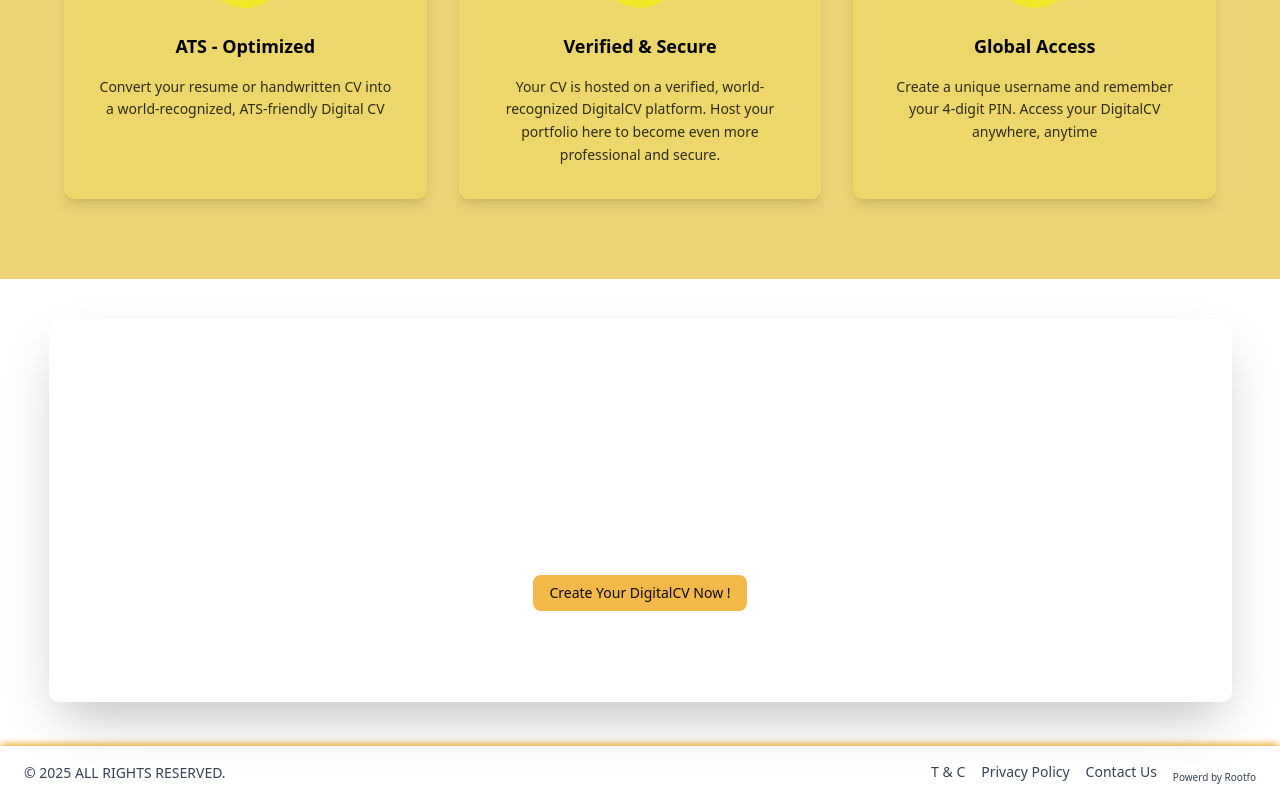
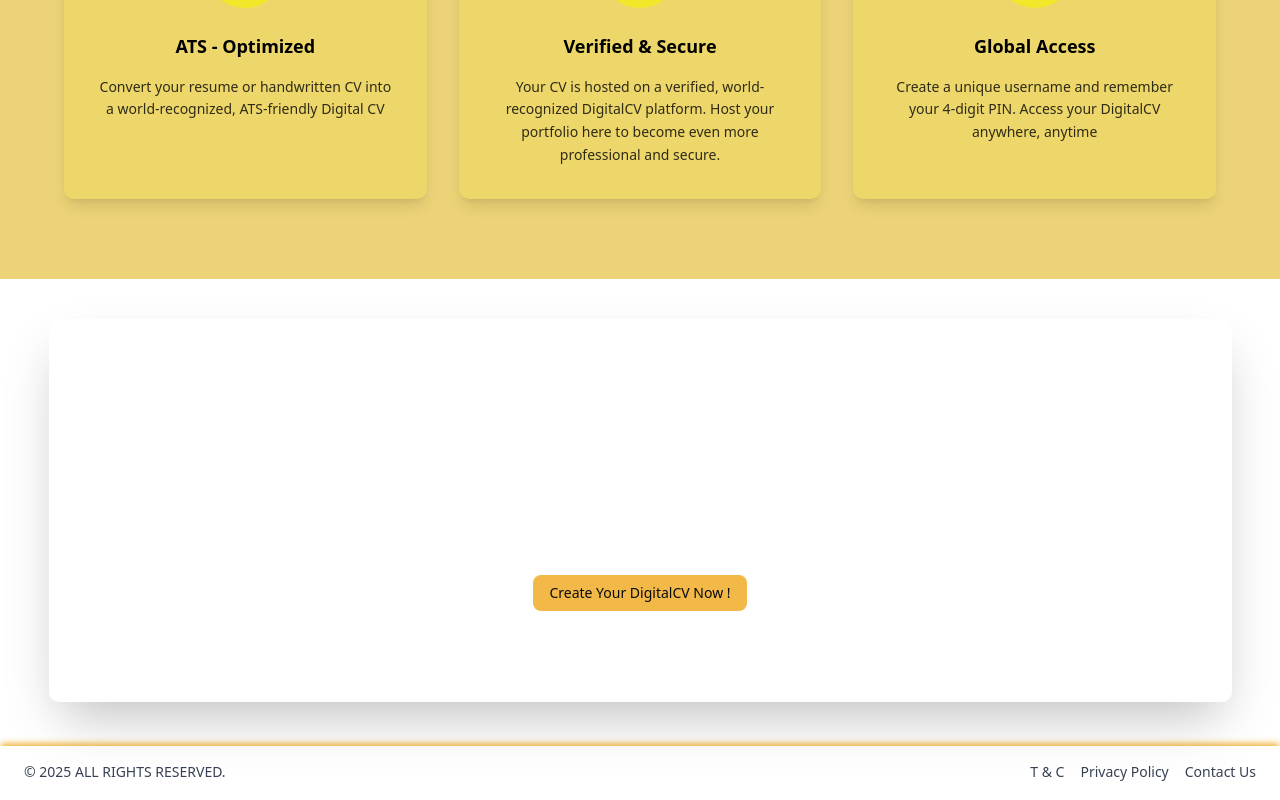
Before and after one commit to YasithaRenuk/DigitalCV, a Next.js app: page / in a window 1280 px wide. Shown: the part 846-1646 px from the top of the page. Built offline with nearby package versions, Linux system fonts and the light colour scheme; no server answers.

Commit message:
Update Footer.tsx

```diff
--- a/src/app/components/Layout/Footer.tsx
+++ b/src/app/components/Layout/Footer.tsx
@@ -20,13 +20,13 @@
           >
             Contact Us
           </a>
-          <span className="text-[10px] mt-2 hidden md:block">
+          {/* <span className="text-[10px] mt-2 hidden md:block">
             Powerd by Rootfo
-          </span>
+          </span> */}
         </div>
-          <span className="text-[10px] mt-2 block md:hidden">
+          {/* <span className="text-[10px] mt-2 block md:hidden">
             Powerd by Rootfo
-          </span>
+          </span> */}
       </div>
     </footer>
   );
```
